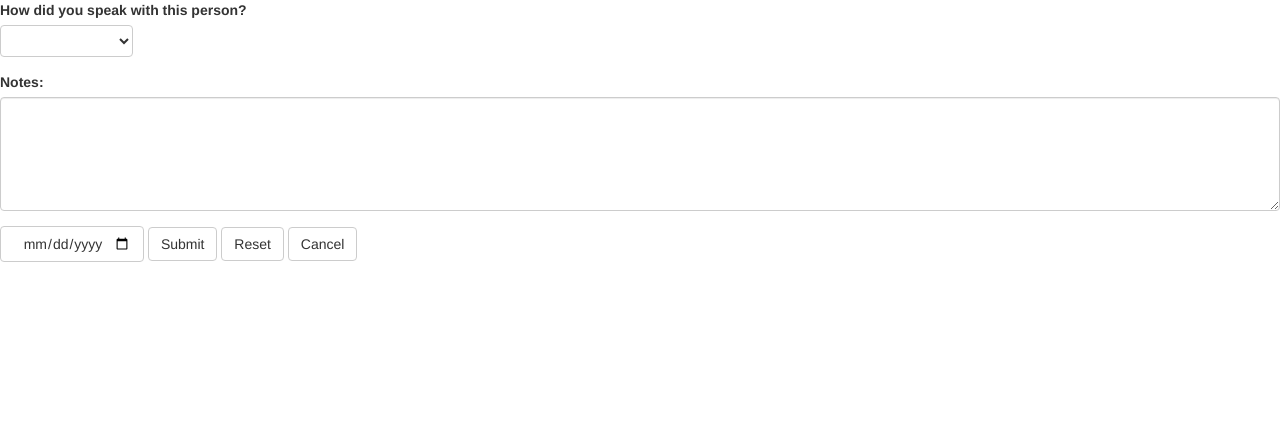
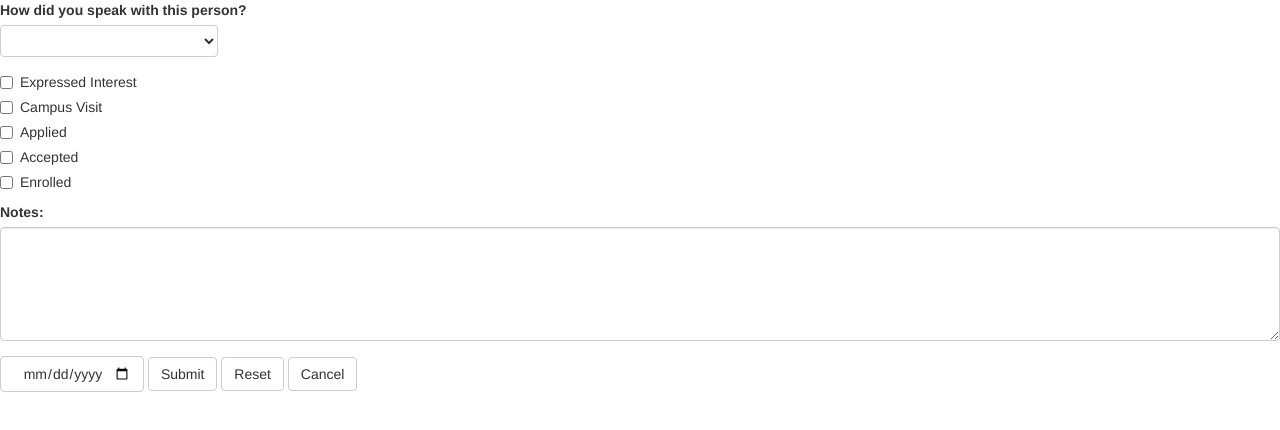
Before and after one commit to Jdothager/umslHack, a plain HTML site: page index.html in a window 1280 px wide. Drawn offline with nearby package versions, Linux system fonts and the light colour scheme.

Commit message:
added checkboxes

```diff
--- a/index.html
+++ b/index.html
@@ -28,9 +28,42 @@
           <option value="text">Text Message</option>
           <option value="email">Email</option>
           <option value="inperson">In Person</option>
+          <option value="update">No Contact - Status Update</option>
         </select>
         </div>
       </div>
+
+      <div class="checkbox">
+        <label>
+          <input type="checkbox" value="" name="interest">
+          Expressed Interest
+        </label>
+      </div>
+      <div class="checkbox">
+        <label>
+          <input type="checkbox" value="" name="visit">
+          Campus Visit
+        </label>
+      </div>
+      <div class="checkbox">
+        <label>
+          <input type="checkbox" value="" name="applied">
+          Applied
+        </label>
+      </div>
+      <div class="checkbox">
+        <label>
+          <input type="checkbox" value="" name="accepted">
+          Accepted
+        </label>
+      </div>
+      <div class="checkbox">
+        <label>
+          <input type="checkbox" value="" name="enrolled">
+          Enrolled
+        </label>
+      </div>
+
       <div class="form-group">
         <label for="notes">Notes:</label>
         <textarea class="form-control" rows="5" id="notes" required></textarea>
```
